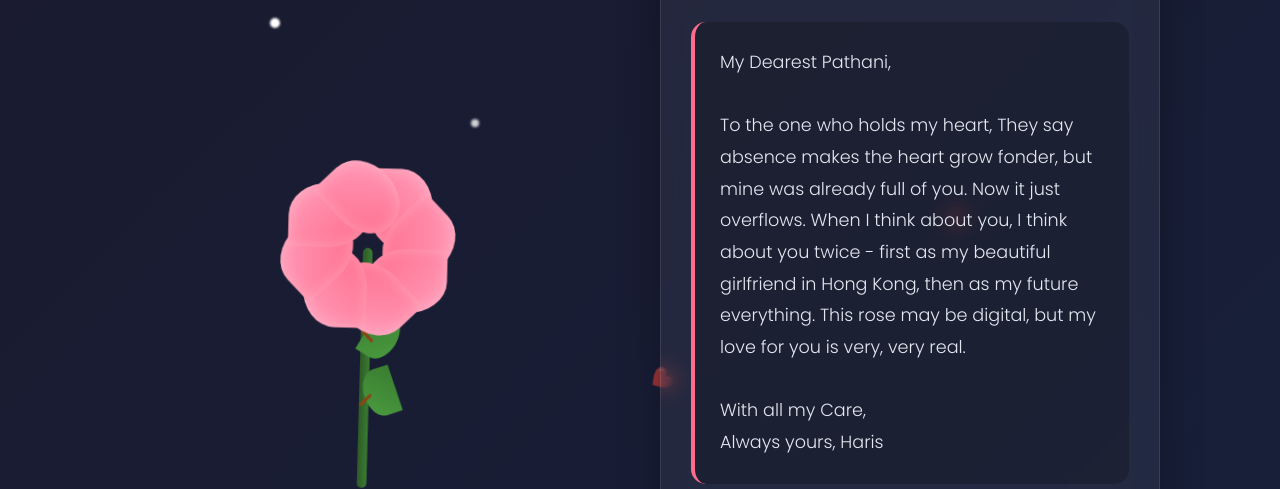
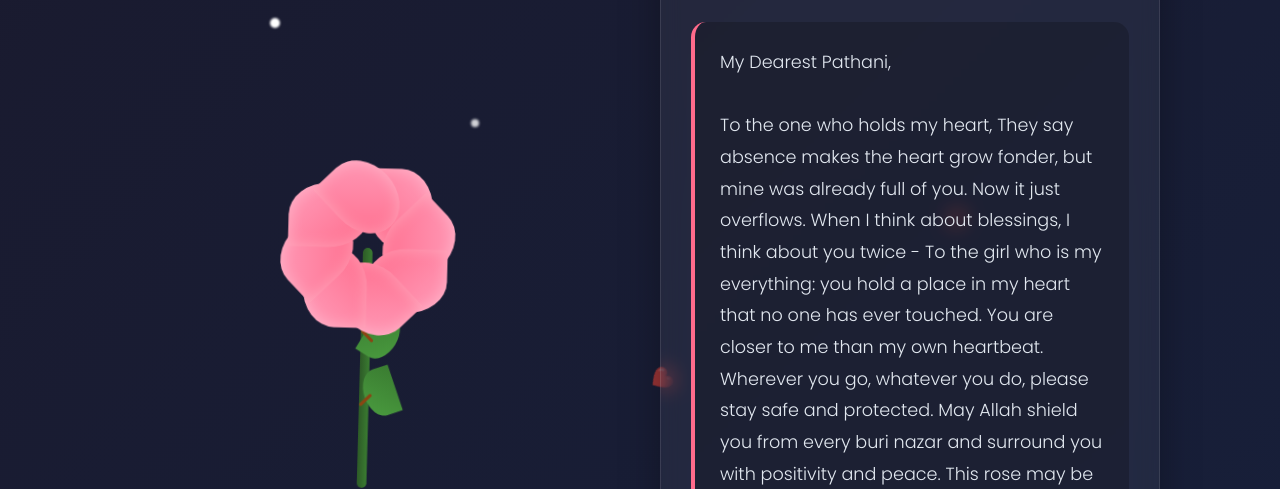
Before and after one commit to Haris1965/Zargiya, a plain HTML site: page index.html in a window 1280 px wide. Shown: the part 311-800 px from the top of the page. Drawn offline with Linux system fonts and the light colour scheme.

Commit message:
Update index.html

```diff
--- a/index.html
+++ b/index.html
@@ -54,9 +54,11 @@
 
 They say absence makes the heart grow fonder, but mine was already full of you. Now it just overflows.
 
-When I think about you, I think about you twice - first as my beautiful girlfriend in Hong Kong, then as my future everything.
+When I think about blessings, I think about you twice - To the girl who is my everything: you hold a place in my heart that no one has ever touched. You are closer to me than my own heartbeat.
 
-This rose may be digital, but my love for you is very, very real.<br><br>
+Wherever you go, whatever you do, please stay safe and protected. May Allah shield you from every buri nazar and surround you with positivity and peace.
+
+This rose may be digital, but my care for you is very, very real.<br><br>
                         With all my Care,<br>
                         Always yours,
                         Haris
```
